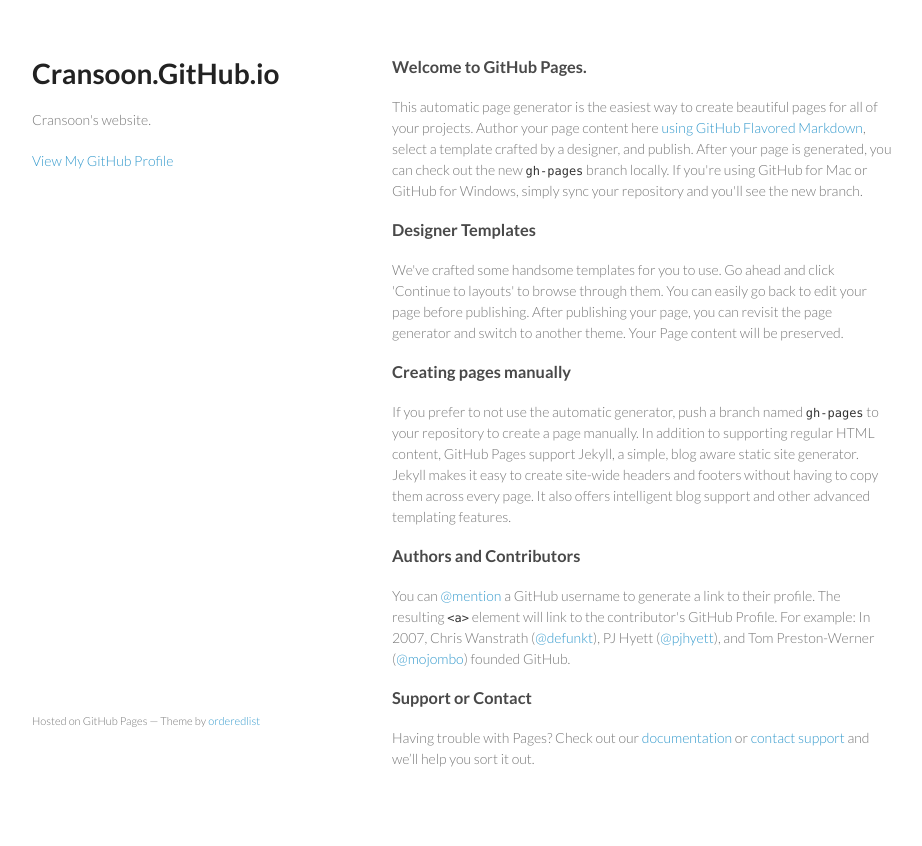
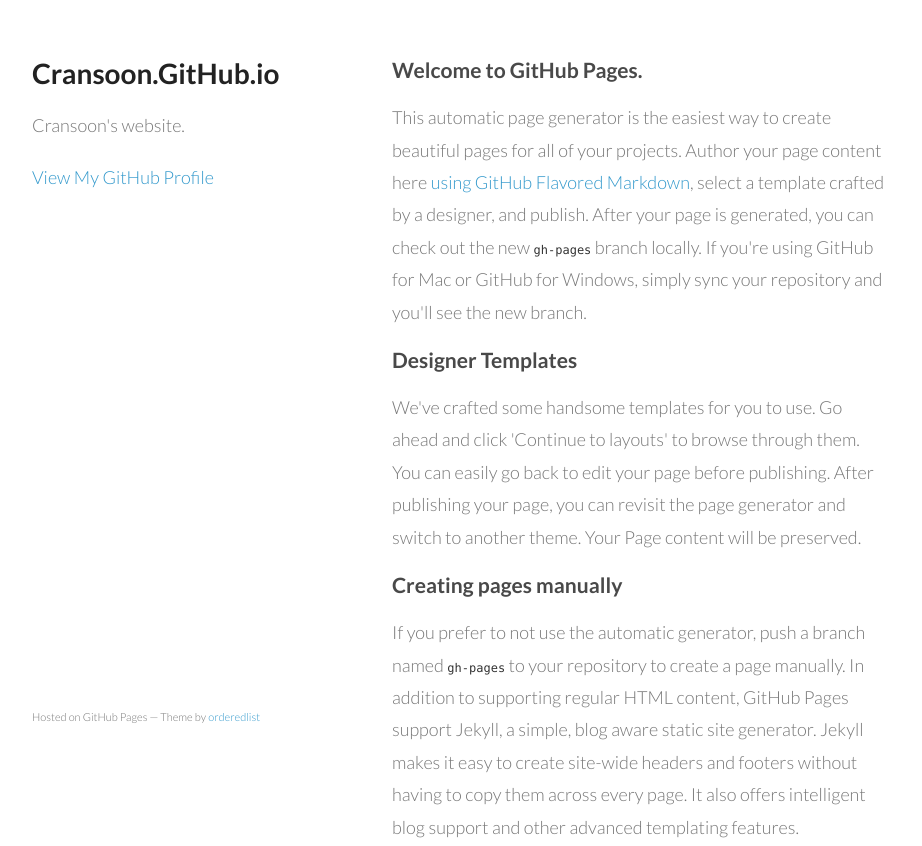
Before and after one commit to Cransoon/Cransoon.github.io, a plain HTML site: page index.html in a window 1280 px wide. Shown: the top 846 px of the page, without its empty margins (178-1100 px from the left). Drawn offline with Linux system fonts and the light colour scheme.

Commit message:
Update styles.css

```diff
--- a/stylesheets/styles.css
+++ b/stylesheets/styles.css
@@ -2,7 +2,7 @@
 
 body {
   padding:50px;
-  font:14px/1.5 Lato, "Helvetica Neue", Helvetica, Arial, sans-serif;
+  font:18px/1.8 Lato, "Helvetica Neue", Helvetica, Arial, sans-serif;
   color:#777;
   font-weight:300;
 }
```
